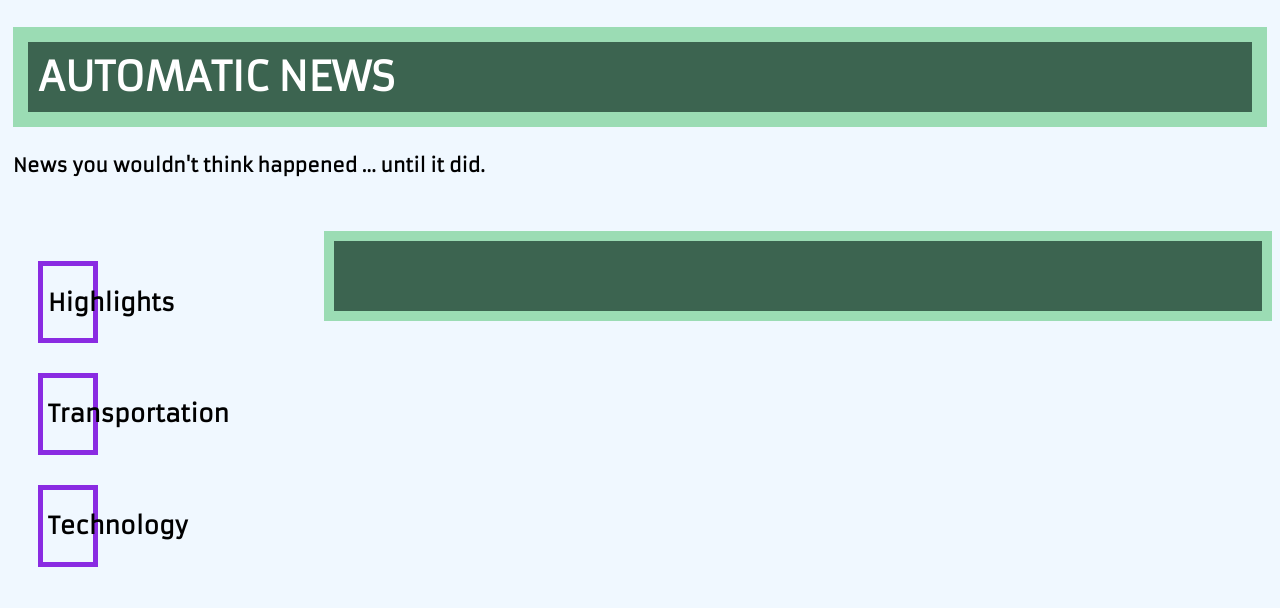
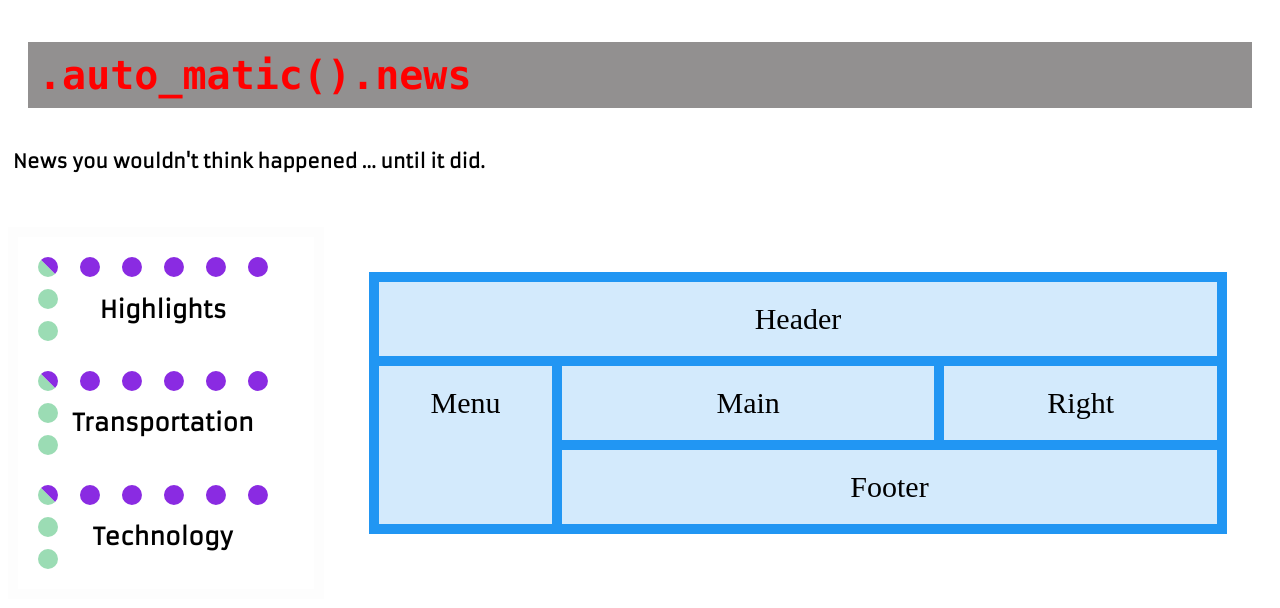
Before and after one commit to justokarell/surrealnews, a Python web app: template main/Templates/main/home.html in a window 1280 px wide. Shown: the top 608 px of the page. Run offline with Jinja, Linux system fonts and the light colour scheme; the template is opened without the code that fills it, so the values that code supplies are empty.

Commit message:
boxed news containers

```diff
--- a/main/Templates/main/home.html
+++ b/main/Templates/main/home.html
@@ -18,27 +18,27 @@
 * {
   box-sizing: border-box;
   /*background-color: rgb(91, 155, 81);*/
-  background-color: aliceblue;
+  background-color: rgb(255, 255, 255);
 
 }
 
 .header-main {
-  background-color: aliceblue;
+  background-color: rgb(255, 255, 255);
   margin: 5px;
   padding: -5px;
   font-family: "Armata";
 }
 .header-main > h1 {
-  background-color: rgb(60, 100, 80);
-  font-family: "Armata";
+  background-color: rgb(146, 144, 144);
+  font-family: "Consolas";
   font-size: 40px;
   padding: 10px;
-  color: white;
-  border: 15px solid rgb(155, 220, 180);
+  color: red;
+  border: 15px solid rgb(255, 255, 255);
 }
 /*
 .header-main > h3 {
-  background-color: aliceblue;
+  background-color: rgb(255, 255, 255);
   font-family: "Armata";
   font-size: 18px;
   padding: 5px;
@@ -49,8 +49,33 @@
   width: 75%;
   float: left;
   padding: 35px;
-  border: 10px solid rgb(155, 220, 180);
-  background-color: rgb(60, 100, 80);
+  border: 10px solid rgb(255, 255, 255);
+  /*background-color: rgb(60, 100, 80);*/
+  background-color: rgb(255, 255, 255);
+}
+
+.item1 { grid-area: header; }
+.item2 { grid-area: menu; }
+.item3 { grid-area: main; }
+.item4 { grid-area: right; }
+.item5 { grid-area: footer; }
+
+.grid-container {
+  display: grid;
+  grid-template-areas:
+    'header header header header header header'
+    'menu main main main right right'
+    'menu footer footer footer footer footer';
+  grid-gap: 10px;
+  background-color: #2196F3;
+  padding: 10px;
+}
+
+.grid-container > div {
+  background-color: rgba(255, 255, 255, 0.8);
+  text-align: center;
+  padding: 20px 0;
+  font-size: 30px;
 }
 
 .menu {
@@ -59,19 +84,20 @@
   width: 25%;
   float: left;
   padding: 5px;
-  border: 10px solid aliceblue;
-  background-color: aliceblue;
+  border: 10px solid rgb(253, 253, 253);
+  background-color: rgb(255, 255, 255);
 }
 
 .menu > div {
-  background-color: aliceblue;
-  width: 60px;
+  background-color: rgb(255, 255, 255);
+  width: 230px;
   text-align: center;
   line-height: 15px;
   font-size: 20px;
-  padding: 5px;
+  padding: 1px;
   font-family: "Armata";
-  border: 5px solid blueviolet
+  border-left: 20px dotted rgb(155, 220, 180);
+  border-top: 20px dotted blueviolet;
 }
 
 
@@ -95,7 +121,7 @@
 <body>
 
 <div class="header-main">
-  <h1>AUTOMATIC NEWS</h1>
+  <h1>.auto_matic().news</h1>
   <h3>News you wouldn't think happened ... until it did.</h3>
 </div>
 <br></br>
@@ -115,6 +141,13 @@
 </div>
 
 <div class="main">
+  <div class="grid-container">
+    <div class="item1">Header</div>
+    <div class="item2">Menu</div>
+    <div class="item3">Main</div>
+    <div class="item4">Right</div>
+    <div class="item5">Footer</div>
+  </div>
 
 </div>
 
```
